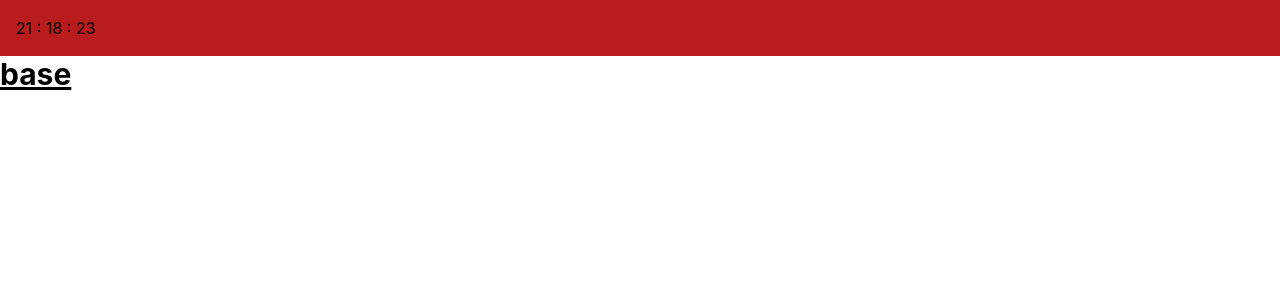
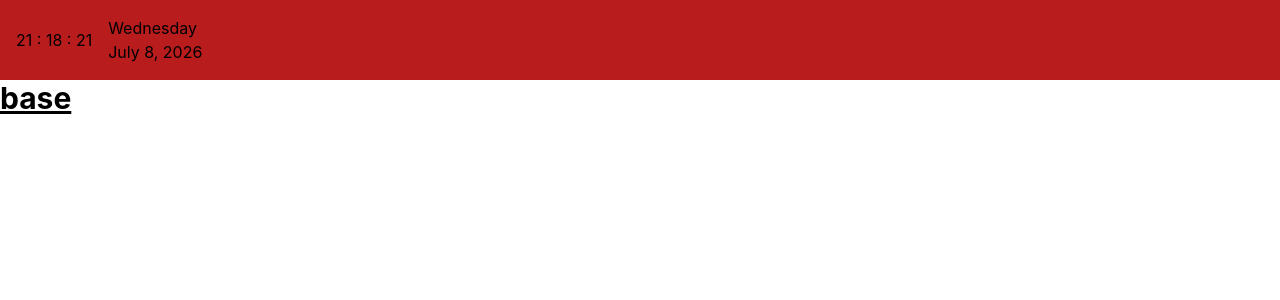
Before and after one commit to ksawio97/google-wall-calendar, a React (Create React App) app: page / in a window 1280 px wide. Shown: the top 300 px of the page. Built offline with nearby package versions, Linux system fonts and the light colour scheme.

Commit message:
feat: Added date component

```diff
--- a/src/components/TopBar.tsx
+++ b/src/components/TopBar.tsx
@@ -1,9 +1,11 @@
 import Clock from "./clock/Clock";
+import Date from "./date/Date";
 
 function TopBar() {
     return (
-        <div className="flex p-4 w-full bg-red-700 h-auto">
+        <div className="p-4 w-full bg-red-700 h-auto flex flex-row gap-4 center place-items-center">
             <Clock></Clock>
+            <Date></Date>
         </div>)
 };
 
--- /dev/null
+++ b/src/components/date/Date.tsx
@@ -0,0 +1,15 @@
+import useDay from "hooks/useDay"
+
+export default function Date() {
+    const day = useDay();
+
+    return (<div className="flex flex-col">
+                <div>{day.toLocaleDateString('en-US', { weekday: "long"})}</div>
+                <div>{day.toLocaleDateString('en-US', {
+                    month: 'long',
+                    day: 'numeric',
+                    year: 'numeric'
+                })}</div>
+
+            </div>)
+}
--- /dev/null
+++ b/src/hooks/useDay.tsx
@@ -0,0 +1,21 @@
+import { useState, useEffect } from 'react';
+
+export default function useDay() {
+  const [currentDate, setCurrentDate] = useState(new Date());
+
+  useEffect(() => {
+    // Check the time every 60 seconds
+    const intervalId = setInterval(() => {
+      const now = new Date();
+
+      // day changed
+      if (now.getDate() !== currentDate.getDate()) {
+        setCurrentDate(now);
+      }
+    }, 60 * 1000);
+
+    return () => clearInterval(intervalId);
+  }, [currentDate]);
+
+  return currentDate;
+}
```
